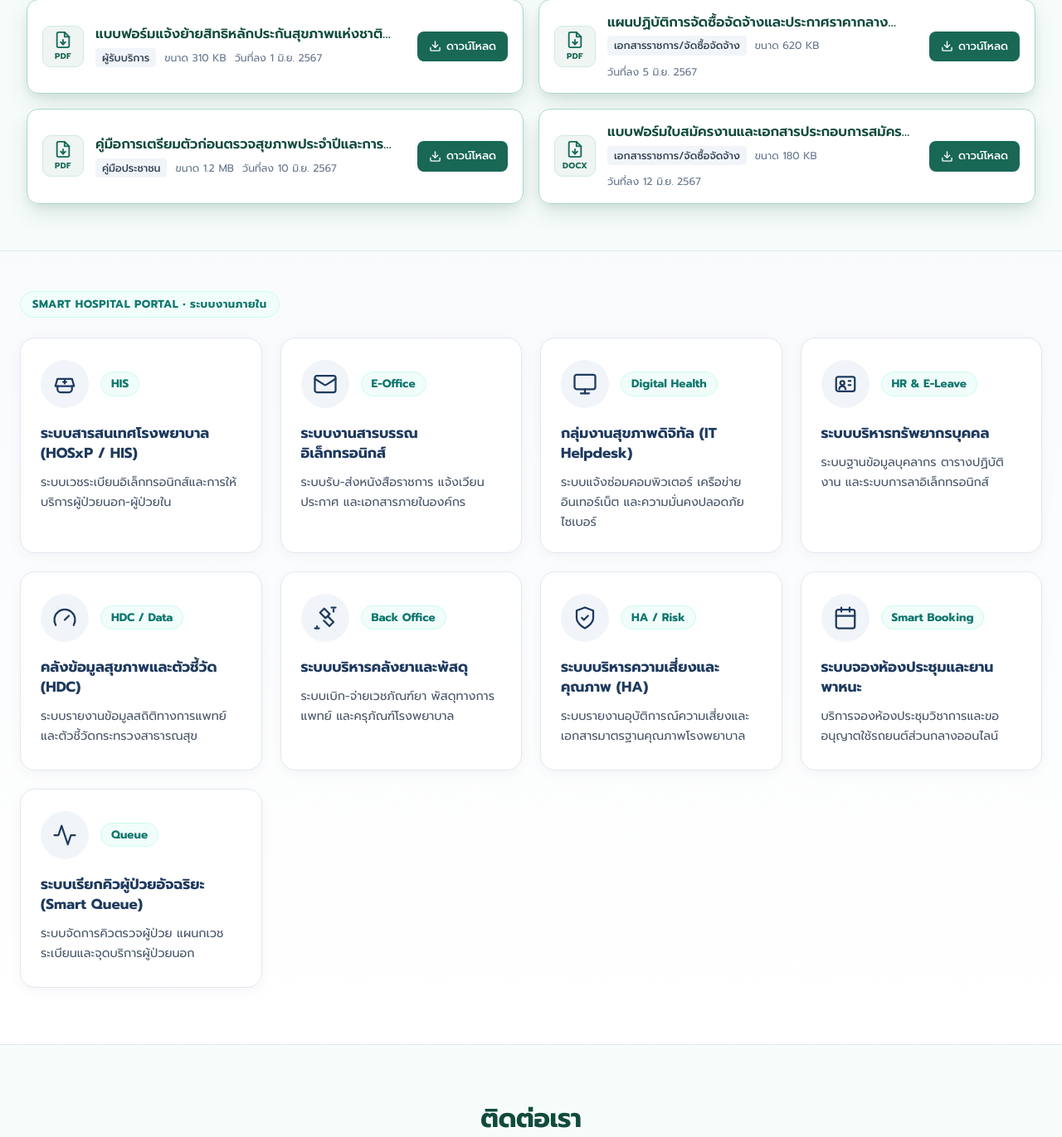
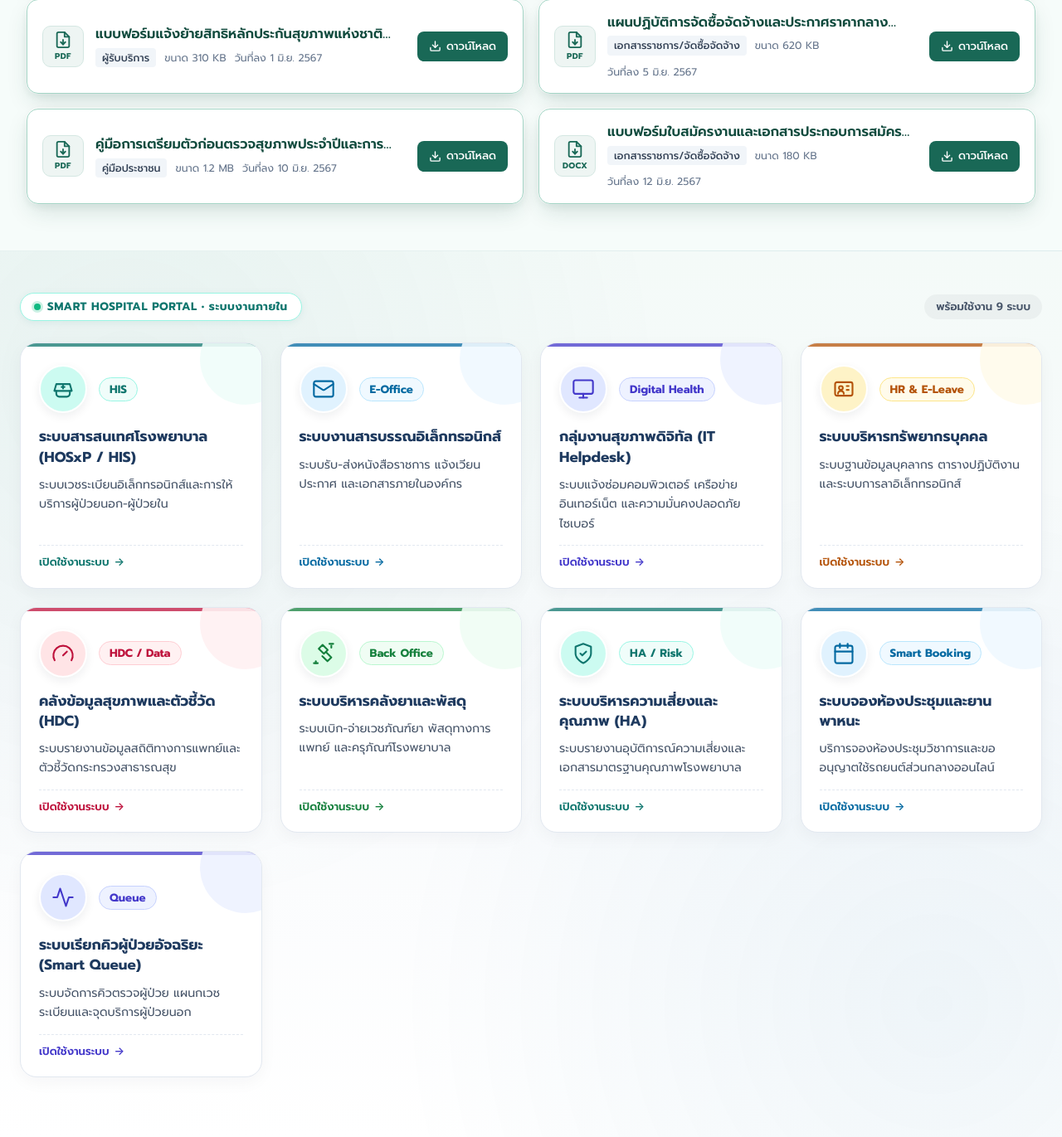
Before and after one commit to playparadachflook-hash/ksp-web, a Node server app: page / in a window 1280 px wide. Shown: the part 3268-4639 px from the top of the page at 83% size. Run offline with Node 20, Linux system fonts and the light colour scheme; data that the repository does not hold is empty.

Commit message:
style(intranet): decorate cards with color-coded accents, fix Care/car icon matching, and add CTA footer

```diff
--- a/css/intranet-section.css
+++ b/css/intranet-section.css
@@ -1,19 +1,22 @@
 /* ==========================================================================
    ไฟล์: css/intranet-section.css
-   หน้าที่: สไตล์ส่วนเว็บไซต์ภายใน โรงพยาบาลโคกศรีสุพรรณ (Clean Editorial Cards)
-   โครงสร้างตามภาพต้นแบบ:
-     - 1. วงกลม Logo มุมซ้ายบน
-     - 2. ป้ายชื่อระบบ/หมวดหมู่ ข้าง Logo
-     - 3. ชื่อระบบหลัก (ตัวหนา สีกรมท่าเข้ม)
-     - 4. รายละเอียดของระบบด้านล่าง
+   หน้าที่: สไตล์ส่วนเว็บไซต์ภายใน โรงพยาบาลโคกศรีสุพรรณ (Decorated Smart Portal)
+   โครงสร้างการ์ด:
+     1. วงกลม Logo สีประจำหมวดหมู่ มุมซ้ายบน
+     2. ป้ายชื่อ/รหัสระบบ ข้าง Logo
+     3. ชื่อระบบหลัก (ตัวหนา สีกรมท่าเข้ม)
+     4. รายละเอียดของระบบ + ปุ่ม "เปิดใช้งานระบบ →" ด้านล่าง
    ========================================================================== */
 
 .intranet-convenience-section {
   width: 100%;
-  background: linear-gradient(180deg, #f8fafc 0%, #ffffff 100%);
-  border-top: 1px solid #e2e8f0;
+  background:
+    radial-gradient(circle at 12% 15%, rgba(15, 118, 110, 0.06) 0%, transparent 45%),
+    radial-gradient(circle at 88% 85%, rgba(3, 105, 161, 0.06) 0%, transparent 45%),
+    linear-gradient(180deg, #f4faf8 0%, #f8fafc 50%, #ffffff 100%);
+  border-top: 1px solid rgba(15, 118, 110, 0.10);
   border-bottom: 1px solid #e2e8f0;
-  padding: 48px 0 68px;
+  padding: 50px 0 72px;
 }
 
 .intranet-convenience-container {
@@ -23,31 +26,52 @@
   padding: 0 24px;
 }
 
-/* ส่วนหัว Badge ด้านบน */
+/* ส่วนหัว Badge & ตัวนับจำนวนระบบ */
 .intranet-convenience-header {
   display: flex;
+  flex-wrap: wrap;
   align-items: center;
-  justify-content: flex-start;
-  margin-bottom: 24px;
+  justify-content: space-between;
+  gap: 12px;
+  margin-bottom: 26px;
 }
 
 .intranet-convenience-badge {
   display: inline-flex;
   align-items: center;
-  gap: 6px;
+  gap: 8px;
+  padding: 6px 16px;
+  border-radius: 999px;
+  background: #ffffff;
+  border: 1px solid #99f6e4;
+  box-shadow: 0 2px 10px rgba(15, 118, 110, 0.08);
+  color: #0f766e;
+  font-size: 0.84rem;
+  font-weight: 700;
+  letter-spacing: 0.04em;
+}
+
+.intranet-badge-dot {
+  width: 8px;
+  height: 8px;
+  border-radius: 50%;
+  background: #10b981;
+  box-shadow: 0 0 0 3px rgba(16, 185, 129, 0.22);
+}
+
+.intranet-count-chip {
+  display: inline-flex;
+  align-items: center;
   padding: 5px 14px;
   border-radius: 999px;
-  background: #f0fdfa;
-  border: 1px solid #ccfbf1;
-  color: #0f766e;
+  background: rgba(15, 23, 42, 0.04);
+  color: #475569;
   font-size: 0.82rem;
-  font-weight: 700;
-  letter-spacing: 0.04em;
-  text-transform: uppercase;
+  font-weight: 600;
 }
 
 /* ==========================================================================
-   ตารางการ์ด Grid 4 คอลัมน์ต่อแถว (ตามภาพต้นแบบ)
+   ตารางการ์ด Grid 4 คอลัมน์ต่อแถว
    ========================================================================== */
 .intranet-convenience-grid {
   display: grid;
@@ -55,8 +79,13 @@
   gap: 22px;
 }
 
-/* ตัวการ์ด: พื้นหลังขาวสะอาด ขอบมน เงาละมุน จัดข้อความชิดซ้าย */
+/* ตัวการ์ดตกแต่งแบบมีมิติ + แถบสีด้านบน + Glow มุมขวาบน */
 .intranet-convenience-card {
+  --card-accent: #0f766e;
+  --card-soft: #f0fdfa;
+  --card-border: #99f6e4;
+  --card-icon-bg: #ccfbf1;
+
   display: flex;
   flex-direction: column;
   align-items: flex-start;
@@ -64,59 +93,99 @@
   text-align: left;
   background-color: #ffffff;
   color: #1e293b;
-  padding: 26px 24px 24px;
-  border-radius: 18px;
+  padding: 26px 22px 20px;
+  border-radius: 20px;
   border: 1px solid #e2e8f0;
   text-decoration: none;
-  box-shadow: 0 4px 16px rgba(15, 23, 42, 0.04);
-  min-height: 240px;
+  box-shadow: 0 6px 20px rgba(15, 23, 42, 0.04);
+  min-height: 256px;
   position: relative;
-  transition: transform 0.22s ease, box-shadow 0.22s ease, border-color 0.22s ease;
+  overflow: hidden;
+  transition: transform 0.24s cubic-bezier(0.22, 1, 0.36, 1), box-shadow 0.24s ease, border-color 0.24s ease;
+}
+
+/* แถบคาดสีประจำระบบด้านบนการ์ด */
+.intranet-convenience-card::before {
+  content: '';
+  position: absolute;
+  top: 0;
+  left: 0;
+  right: 0;
+  height: 4px;
+  background: var(--card-accent);
+  opacity: 0.75;
+  transition: height 0.22s ease, opacity 0.22s ease;
+}
+
+/* แสงฟุ้งจางๆ มุมขวาบนให้การ์ดดูมีมิติ */
+.intranet-convenience-card::after {
+  content: '';
+  position: absolute;
+  top: -36px;
+  right: -36px;
+  width: 110px;
+  height: 110px;
+  border-radius: 50%;
+  background: var(--card-soft);
+  opacity: 0.9;
+  pointer-events: none;
+  transition: transform 0.28s ease;
 }
 
 .intranet-convenience-card:hover {
-  transform: translateY(-4px);
-  border-color: #99f6e4;
-  box-shadow: 0 12px 28px rgba(15, 118, 110, 0.10);
+  transform: translateY(-5px);
+  border-color: var(--card-border);
+  box-shadow: 0 14px 32px rgba(15, 23, 42, 0.09);
+}
+
+.intranet-convenience-card:hover::before {
+  height: 5px;
+  opacity: 1;
+}
+
+.intranet-convenience-card:hover::after {
+  transform: scale(1.18);
 }
 
 .intranet-convenience-card:focus-visible {
-  outline: 3px solid #0f766e;
+  outline: 3px solid var(--card-accent);
   outline-offset: 2px;
 }
 
-/* แถวบน: เลข 1 (Logo วงกลม) + เลข 2 (ชื่อระบบ / รหัสระบบ) */
+/* แถวบน: เลข 1 (Logo วงกลม) + เลข 2 (ชื่อระบบ/รหัสระบบ) */
 .intranet-card-top-row {
   display: flex;
   align-items: center;
   gap: 14px;
   width: 100%;
-  margin-bottom: 18px;
+  margin-bottom: 16px;
+  position: relative;
+  z-index: 1;
 }
 
-/* เลข 1: วงกลม Logo ด้านซ้ายบน */
+/* เลข 1: วงกลม Logo สีสันตามหมวดหมู่ */
 .intranet-card-icon-wrap {
   width: 58px;
   height: 58px;
   border-radius: 50%;
-  background-color: #f1f5f9;
-  color: #1e3a5f;
+  background-color: var(--card-icon-bg);
+  border: 2px solid #ffffff;
+  box-shadow: 0 4px 12px rgba(15, 23, 42, 0.07);
+  color: var(--card-accent);
   display: flex;
   align-items: center;
   justify-content: center;
   flex-shrink: 0;
-  transition: background-color 0.22s ease, transform 0.22s ease;
+  transition: transform 0.24s ease;
 }
 
 .intranet-convenience-card:hover .intranet-card-icon-wrap {
-  background-color: #e6f4f1;
-  color: #0f766e;
-  transform: scale(1.04);
+  transform: scale(1.07);
 }
 
 .intranet-card-icon-wrap svg {
-  width: 30px;
-  height: 30px;
+  width: 28px;
+  height: 28px;
 }
 
 .intranet-card-logo-img {
@@ -126,7 +195,7 @@
   border-radius: 50%;
 }
 
-/* เลข 2: ชื่อระบบ/หมวดหมู่ ด้านขวา Logo */
+/* เลข 2: ป้ายชื่อระบบ/รหัสระบบ ข้าง Logo */
 .intranet-card-code-wrap {
   flex: 1;
   min-width: 0;
@@ -136,11 +205,11 @@
 
 .intranet-card-code-badge {
   display: inline-block;
-  font-size: 0.85rem;
+  font-size: 0.84rem;
   font-weight: 700;
-  color: #0f766e;
-  background-color: #f0fdfa;
-  border: 1px solid #ccfbf1;
+  color: var(--card-accent);
+  background-color: var(--card-soft);
+  border: 1px solid var(--card-border);
   padding: 5px 12px;
   border-radius: 999px;
   line-height: 1.3;
@@ -150,31 +219,59 @@
   white-space: nowrap;
 }
 
-/* เลข 3: ชื่อระบบหลัก (ตัวหนา สีกรมท่าเข้ม) */
+/* เลข 3: ชื่อระบบหลัก */
 .intranet-card-title-text {
   font-size: 1.08rem;
   font-weight: 700;
   color: #1e3a5f;
   line-height: 1.4;
-  margin: 0 0 12px;
+  margin: 0 0 10px;
   width: 100%;
+  position: relative;
+  z-index: 1;
   word-break: break-word;
 }
 
 /* เลข 4: รายละเอียดของระบบ */
 .intranet-card-desc-text {
-  font-size: 0.90rem;
+  font-size: 0.89rem;
   font-weight: 400;
   color: #475569;
   line-height: 1.65;
-  margin: 0;
+  margin: 0 0 14px;
   width: 100%;
   flex: 1;
+  position: relative;
+  z-index: 1;
   display: -webkit-box;
-  -webkit-line-clamp: 4;
+  -webkit-line-clamp: 3;
   -webkit-box-orient: vertical;
   overflow: hidden;
   word-break: break-word;
+}
+
+/* ปุ่ม/ลิงก์ด้านล่างการ์ด */
+.intranet-card-footer-cta {
+  display: inline-flex;
+  align-items: center;
+  gap: 6px;
+  font-size: 0.82rem;
+  font-weight: 600;
+  color: var(--card-accent);
+  padding-top: 10px;
+  border-top: 1px dashed #e2e8f0;
+  width: 100%;
+  position: relative;
+  z-index: 1;
+}
+
+.intranet-cta-arrow {
+  display: inline-block;
+  transition: transform 0.2s ease;
+}
+
+.intranet-convenience-card:hover .intranet-cta-arrow {
+  transform: translateX(4px);
 }
 
 /* ==========================================================================
@@ -196,7 +293,7 @@
 
 @media (max-width: 560px) {
   .intranet-convenience-section {
-    padding: 32px 0 48px;
+    padding: 34px 0 48px;
   }
 
   .intranet-convenience-container {
@@ -209,7 +306,7 @@
   }
 
   .intranet-convenience-card {
-    padding: 20px 18px;
-    min-height: 180px;
+    padding: 20px 18px 16px;
+    min-height: 196px;
   }
 }
```
Also changed, not shown: js/intranet-section.js (+33 -8 lines).
